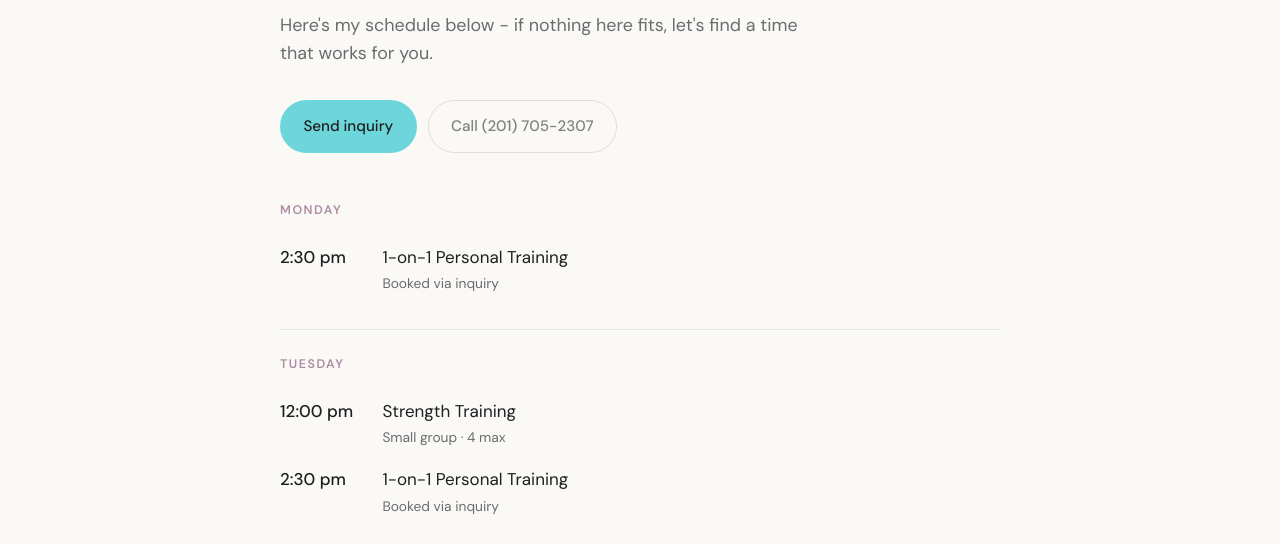
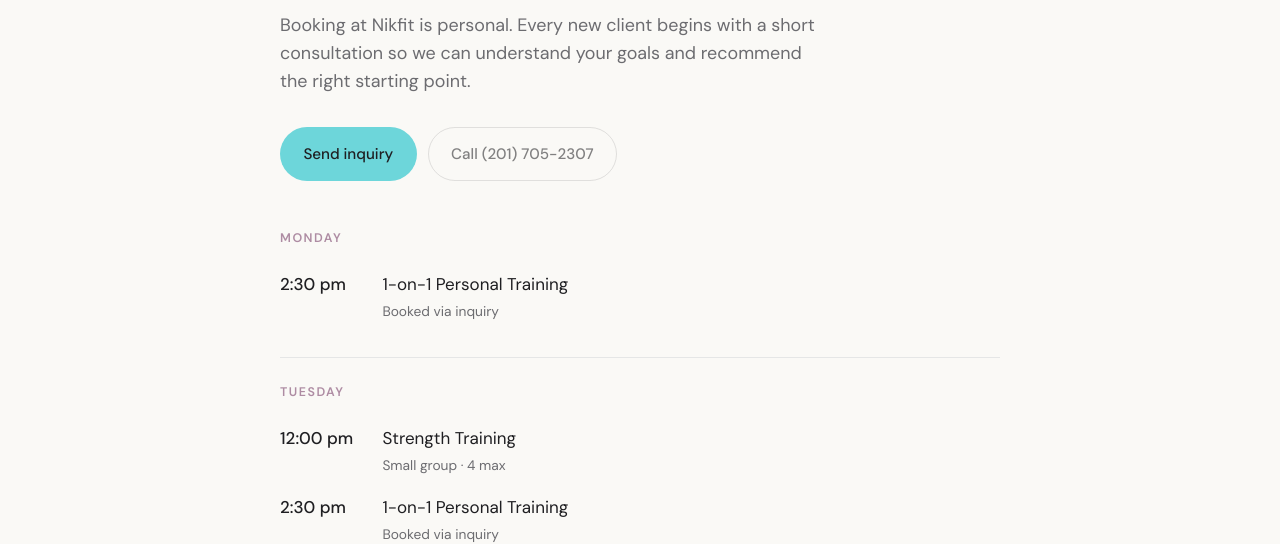
Before and after one commit to mbildner/nikfit-marketing, a website: page site/schedule.html in a window 1280 px wide. Shown: the part 263-807 px from the top of the page. Drawn offline with nearby package versions, Linux system fonts and the light colour scheme; a web font is replaced by a local one.

Commit message:
Update schedule page lede with booking explanation

```diff
--- a/site/schedule.html
+++ b/site/schedule.html
@@ -167,7 +167,7 @@
   <div class="container">
     <div class="eyebrow">Week of June 1</div>
     <h1 class="h1">This week.</h1>
-    <p class="lede">Here's my schedule below - if nothing here fits, let's find a time that works for you.</p>
+    <p class="lede">Booking at Nikfit is personal. Every new client begins with a short consultation so we can understand your goals and recommend the right starting point.</p>
     <div class="btns">
       <a href="inquire.html" class="btn btn-primary">Send inquiry</a>
       <a href="tel:+12017052307" class="btn btn-secondary">Call (201) 705-2307</a>
```
